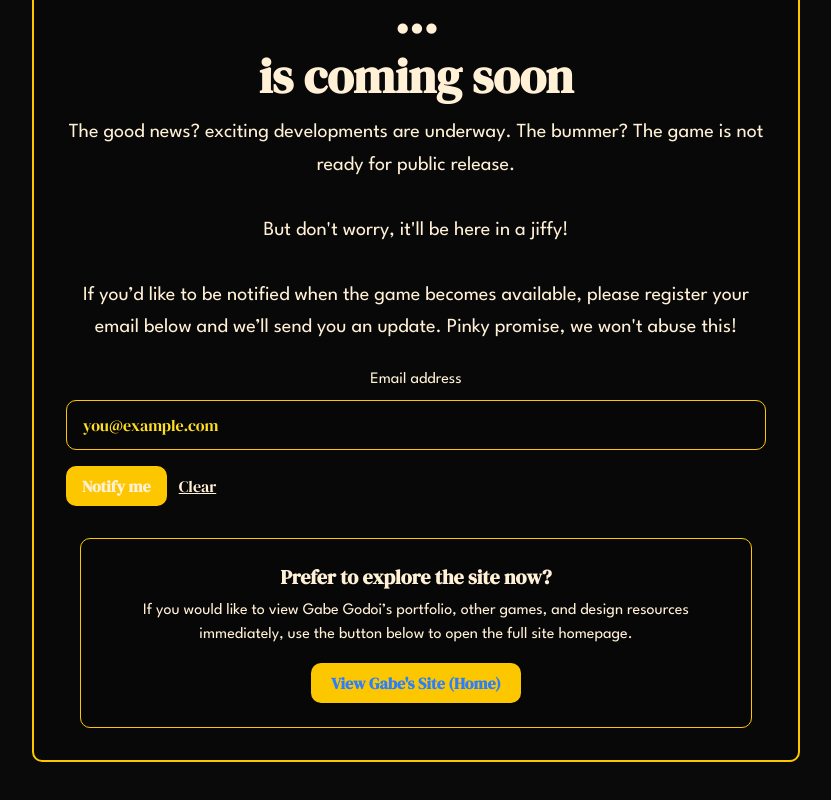
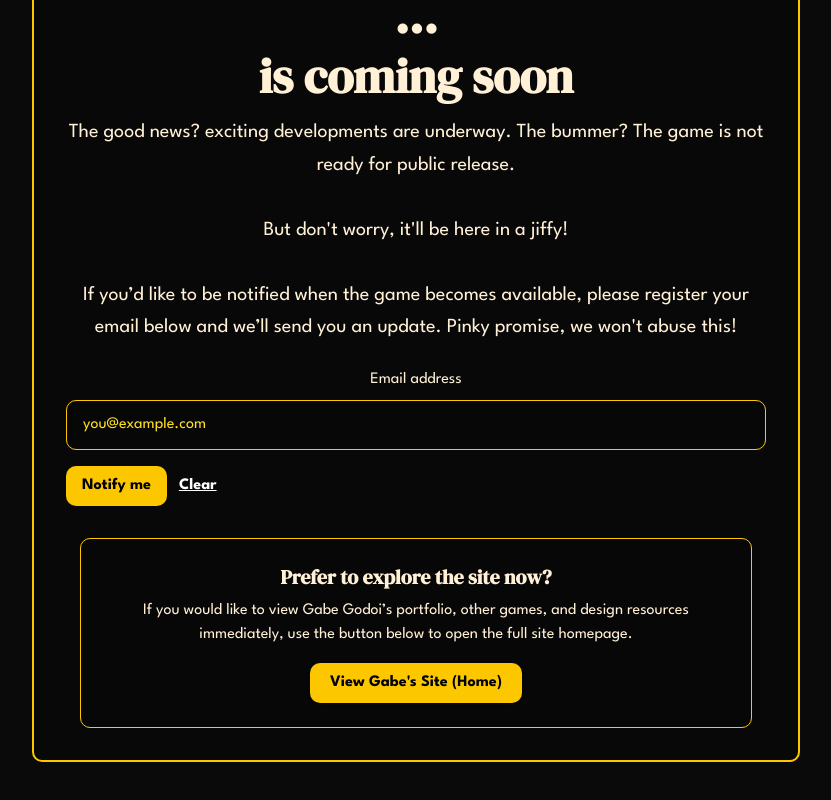
Before and after one commit to gabegoodoi/game-godoi, a React (Vite) app in the folder my-app/: page / in a window 1280 px wide. Shown: the part 298-1098 px from the top of the page, without its empty margins (224-1055 px from the left). Built offline with nearby package versions, Linux system fonts and the light colour scheme; no server answers.

Commit message:
made things more ledgible

```diff
--- a/my-app/src/App.css
+++ b/my-app/src/App.css
@@ -513,3 +513,50 @@ body.light .text-pink-400{
 body.light .bg-black {
   background: #ffffff;
 }
+
+/* ComingSoon component scoped button colors to ensure good contrast in each theme */
+.coming-soon .cs-btn {
+  font-weight: 700;
+}
+
+/* Primary / CTA button sits on yellow background — always use dark text for best contrast */
+body.light .coming-soon .cs-primary-btn,
+body.dark .coming-soon .cs-primary-btn,
+body.party .coming-soon .cs-primary-btn {
+  color: #000; /* black text on yellow */
+}
+
+/* Clear/reset button is text-only — pick readable color per theme */
+body.light .coming-soon .cs-clear-btn {
+  color: #6e2614; /* darker brown on light background (matches site accents) */
+}
+body.dark .coming-soon .cs-clear-btn,
+body.party .coming-soon .cs-clear-btn {
+  color: #ffffff; /* white on dark/party backgrounds */
+}
+
+/* Aside link button (yellow background) — keep dark text for contrast across themes */
+body.light .coming-soon .cs-link-btn,
+body.dark .coming-soon .cs-link-btn,
+body.party .coming-soon .cs-link-btn {
+  color: #000;
+}
+
+/* Party-mode: use the site's teal look for ComingSoon CTA and link buttons instead of yellow */
+body.party .coming-soon .cs-primary-btn,
+body.party .coming-soon .cs-link-btn {
+  background: oklch(77.7% 0.152 181.912);
+  color: #000; /* dark text for contrast on the light teal */
+}
+
+/* Slightly darker teal on hover for affordance */
+body.party .coming-soon .cs-primary-btn:hover,
+body.party .coming-soon .cs-link-btn:hover {
+  background: oklch(68% 0.152 181.912);
+}
+
+/* Scoped sans-serif for ComingSoon small UI elements (inputs, buttons, sample copy) */
+.coming-soon .cs-sans {
+  font-family: 'League Spartan', 'Inter', system-ui, -apple-system, "Segoe UI", Roboto, "Helvetica Neue", Arial, sans-serif;
+  font-style: normal;
+}
--- a/my-app/src/Components/ComingSoon.tsx
+++ b/my-app/src/Components/ComingSoon.tsx
@@ -59,7 +59,7 @@ export default function ComingSoon() {
   }, []);
 
   return (
-    <div className="w-full min-h-screen text-pink-400 px-6 py-12" style={{ fontFamily: "'Dm Serif Display', serif" }}>
+    <div className="coming-soon w-full min-h-screen text-pink-400 px-6 py-12" style={{ fontFamily: "'Dm Serif Display', serif" }}>
       <div className="max-w-3xl mx-auto bg-black/20 rounded-lg p-8 border-2 border-yellow-400">
         <h1 className="text-4xl sm:text-5xl font-bold text-yellow-400 mb-4">WE'RE PROBABLY GONNA DIE IN THESE WOODS <p></p>...<p className="mb-3"></p>is coming soon</h1>
 
@@ -80,7 +80,7 @@ export default function ComingSoon() {
                 type="email"
                 value={email}
                 onChange={(e) => setEmail(e.target.value)}
-                className="w-full px-4 py-3 rounded-lg bg-black/10 border border-yellow-400 text-yellow-50 placeholder-yellow-300 focus:outline-none focus:ring-2 focus:ring-yellow-400"
+                className="cs-sans w-full px-4 py-3 rounded-lg bg-black/10 border border-yellow-400 text-yellow-50 placeholder-yellow-300 focus:outline-none focus:ring-2 focus:ring-yellow-400"
                 placeholder="you@example.com"
                 aria-label="Email address for game notifications"
               />
@@ -91,14 +91,14 @@ export default function ComingSoon() {
             <div className="flex items-center space-x-3">
               <button
                 type="submit"
-                className="bg-yellow-400 hover:bg-yellow-500 text-black font-bold py-2 px-4 rounded-lg transition-colors"
+                className="cs-primary-btn cs-btn cs-sans bg-yellow-400 hover:bg-yellow-500 text-black font-bold py-2 px-4 rounded-lg transition-colors"
               >
                 Notify me
               </button>
 
               <button
                 type="button"
-                className="text-yellow-300 underline"
+                className="cs-clear-btn cs-btn cs-sans text-yellow-300 underline"
                 onClick={() => { setEmail(''); setError(null); }}
               >
                 Clear
@@ -121,7 +121,7 @@ export default function ComingSoon() {
                 to="/home"
                 role="button"
                 aria-label="Go to full site homepage"
-                className="inline-block bg-yellow-400 hover:bg-yellow-500 text-black font-bold px-5 py-2 rounded-lg shadow transition-colors"
+                className="cs-link-btn cs-btn cs-sans inline-block bg-yellow-400 hover:bg-yellow-500 text-black font-bold px-5 py-2 rounded-lg shadow transition-colors"
               >
                 View Gabe's Site (Home)
               </Link>
```
